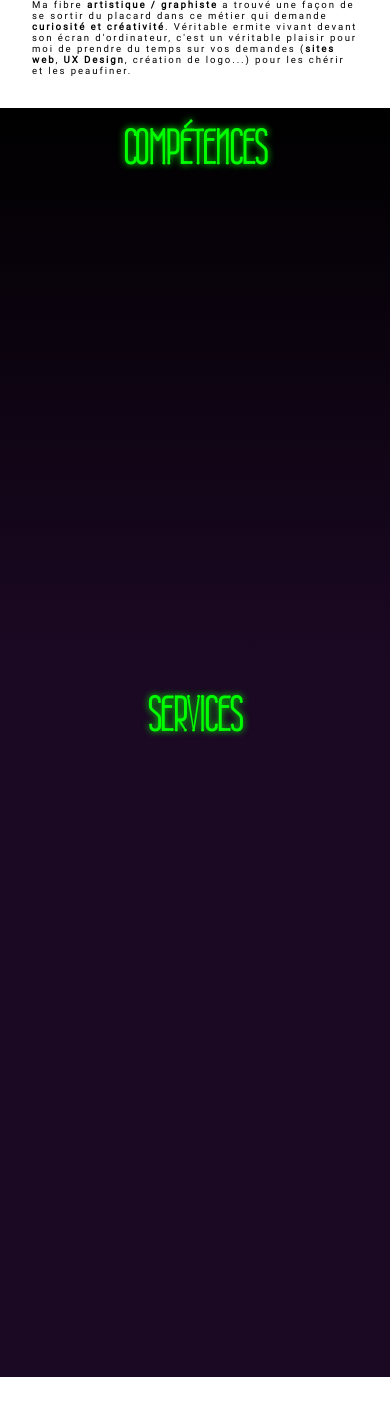
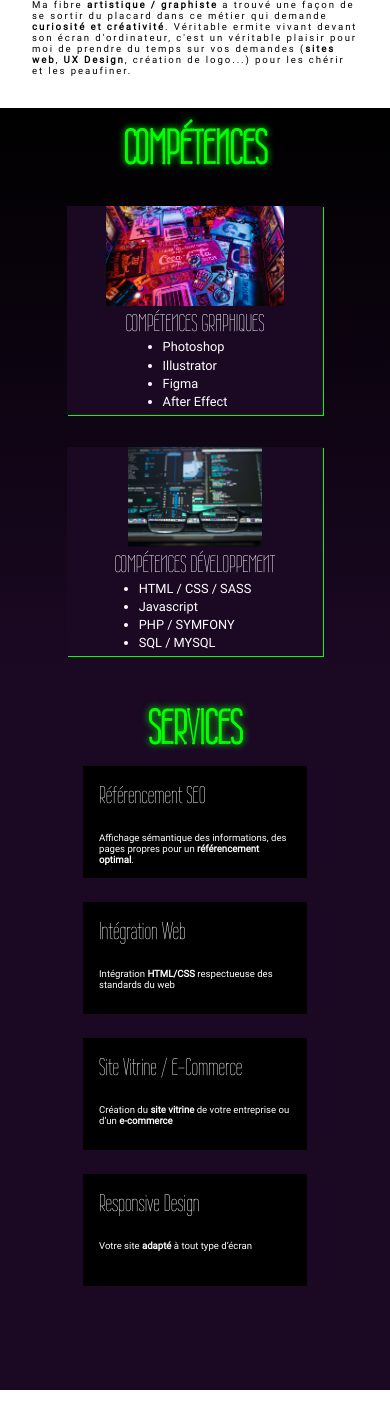
Before and after one commit to aloispatoor/alois-portfolio, a PHP site: page / in a window 390 px wide. Shown: the part 562-1968 px from the top of the page. Run offline with PHP 8.4, Linux system fonts and the light colour scheme.

Commit message:
some minor CSS changes

```diff
--- a/assets/css/style.css
+++ b/assets/css/style.css
@@ -211,6 +211,7 @@ input, textarea {
   height: 100vh;
   top: 0;
   right: 0;
+  overflow: auto;
   padding: 10em 5em;
   text-align: right;
   animation-name: getTheNav;
@@ -465,8 +466,9 @@ input, textarea {
   font-family: wire;
   color: white;
   font-size: 2em;
+  letter-spacing: 5px;
   background-color: black;
-  padding: 0 2em;
+  padding: 0 1em;
   transition: all 0.5s ease;
 }
 #contact .button:hover {
@@ -477,6 +479,9 @@ input, textarea {
 footer {
   background: #1b0823;
   position: relative;
+}
+footer a:hover {
+  text-shadow: 0 0 0.15em #00ff00;
 }
 footer #topFooter {
   display: flex;
@@ -494,6 +499,7 @@ footer #topFooter img {
 }
 footer #topFooter a {
   color: white;
+  transition: all 0.3s ease;
 }
 footer #middleFooter {
   padding: 2em 0;
@@ -510,6 +516,7 @@ footer #middleFooter ul li {
 footer #middleFooter a {
   color: white;
   text-transform: capitalize;
+  transition: all 0.3s ease;
 }
 footer #bottomFooter {
   height: 3rem;
@@ -523,6 +530,7 @@ footer #bottomFooter {
 }
 footer #bottomFooter a {
   color: white;
+  transition: all 0.3s ease;
 }
 footer #returnToHeader {
   position: fixed;
@@ -570,8 +578,21 @@ footer #returnToHeader a {
     width: 50%;
   }
 
+  #gallery .flexboxGallery article .boxSizing img:hover {
+    transform: none;
+  }
+
   #gallery .flexboxGallery article .boxSizing p {
     width: 50%;
+  }
+
+  .reveal-invisible {
+    opacity: 1;
+    transform: translateX(0);
+  }
+
+  footer a:hover {
+    text-shadow: none;
   }
 }
 @media screen and (max-width: 960px) {
@@ -640,8 +661,9 @@ footer #returnToHeader a {
     padding: 1em;
   }
   #skills .flexboxSkills article {
-    width: 60%;
-    height: 60%;
+    width: 70%;
+    height: 70%;
+    padding-bottom: 0.4em;
   }
   #skills .flexboxSkills article .skillsImgSizing img {
     width: 100%;
@@ -696,7 +718,7 @@ footer #returnToHeader a {
   }
 
   #services .flexboxServices article {
-    width: 10em;
+    width: 12em;
     height: 5em;
   }
   #services .flexboxServices article h3 {
@@ -715,6 +737,10 @@ footer #returnToHeader a {
     margin-top: 2em;
     padding: 0.8em;
   }
+
+  #menu-burger {
+    right: 0.8em;
+  }
 }
 
 /*# sourceMappingURL=style.css.map */
--- a/assets/scss/_footer.scss
+++ b/assets/scss/_footer.scss
@@ -1,6 +1,9 @@
 footer{
     background : $darkPurple;
     position:relative;
+    a:hover{
+        text-shadow: 0 0 0.15em $green;
+    }
     #topFooter{
         @include flex ($just:space-between);
         background : black;
@@ -12,6 +15,7 @@ footer{
         }
         a{
             color: white;
+            transition: all .3s ease;
         }
     }
     #middleFooter{
@@ -26,6 +30,7 @@ footer{
         a{
             color:white;
             text-transform: capitalize;
+            transition: all .3s ease;
         }
     }
     #bottomFooter{
@@ -35,6 +40,7 @@ footer{
         color: white;
         a{
             color:white;
+            transition: all .3s ease;
         }
     }
     #returnToHeader{
--- a/assets/scss/_header.scss
+++ b/assets/scss/_header.scss
@@ -131,6 +131,7 @@
     height: 100vh;
     top:0;
     right:0;
+    overflow: auto;
     padding: 10em 5em;
     text-align: right;
     animation-name: getTheNav;
--- a/assets/scss/_mediaqueries.scss
+++ b/assets/scss/_mediaqueries.scss
@@ -14,8 +14,20 @@
     #gallery .flexboxGallery article .boxSizing img{
         width: 50%;
     }
+    #gallery .flexboxGallery article .boxSizing img:hover{
+        transform:none;
+    }
     #gallery .flexboxGallery article .boxSizing p{
         width: 50%;
+    }
+    .reveal-invisible{
+        opacity:1;
+        transform: translateX(0);
+    }
+    footer{
+        a:hover{
+            text-shadow: none;
+        }
     }
 }
 
@@ -93,8 +105,9 @@
         padding:1em;
         .flexboxSkills{
             article{
-                width: 60%;
-                height: 60%;
+                width: 70%;
+                height: 70%;
+                padding-bottom: 0.4em;
                 .skillsImgSizing{
                     img{
                         width: 100%;
@@ -156,7 +169,7 @@
     #services{
         .flexboxServices{
             article{
-                width:10em;
+                width:12em;
                 height: 5em;
                 h3{
                     font-size: 1.5em;
@@ -180,4 +193,7 @@
         margin-top: 2em;
         padding:0.8em;
     }
+    #menu-burger{
+        right: 0.8em;
+    }
 }
--- a/assets/scss/_mixins.scss
+++ b/assets/scss/_mixins.scss
@@ -20,6 +20,7 @@
     font-family: wire;
     color: white;
     font-size: 2em;
+    letter-spacing: 5px;
     background-color: black;
-    padding: 0 2em;
+    padding: 0 1em;
 }
--- a/index.html
+++ b/index.html
@@ -5,6 +5,7 @@
     <meta http-equiv="X-UA-Compatible" content="IE=edge">
     <meta name="viewport" content="width=device-width, initial-scale=1.0">
     <meta name="description" content="Développeur web et web designer basé sur Périgueux, en Dordogne. Je vous propose mes services en terme de maquettage, réalisation de charte graphique et d'intégration web front-end, tout en veillant au bon référencement naturel de votre site sur les moteurs de recherche">
+    <link rel="alternate" hreflang="fr">
     <link rel="icon" type="image/png" sizes="32x32" href="assets/img/favicon-32x32.png">
     <link rel="icon" type="image/png" sizes="16x16" href="assets/img/favicon-16x16.png">
     <link rel="stylesheet" href="assets/css/all.css">
```
Also changed, not shown: 1 other file.
